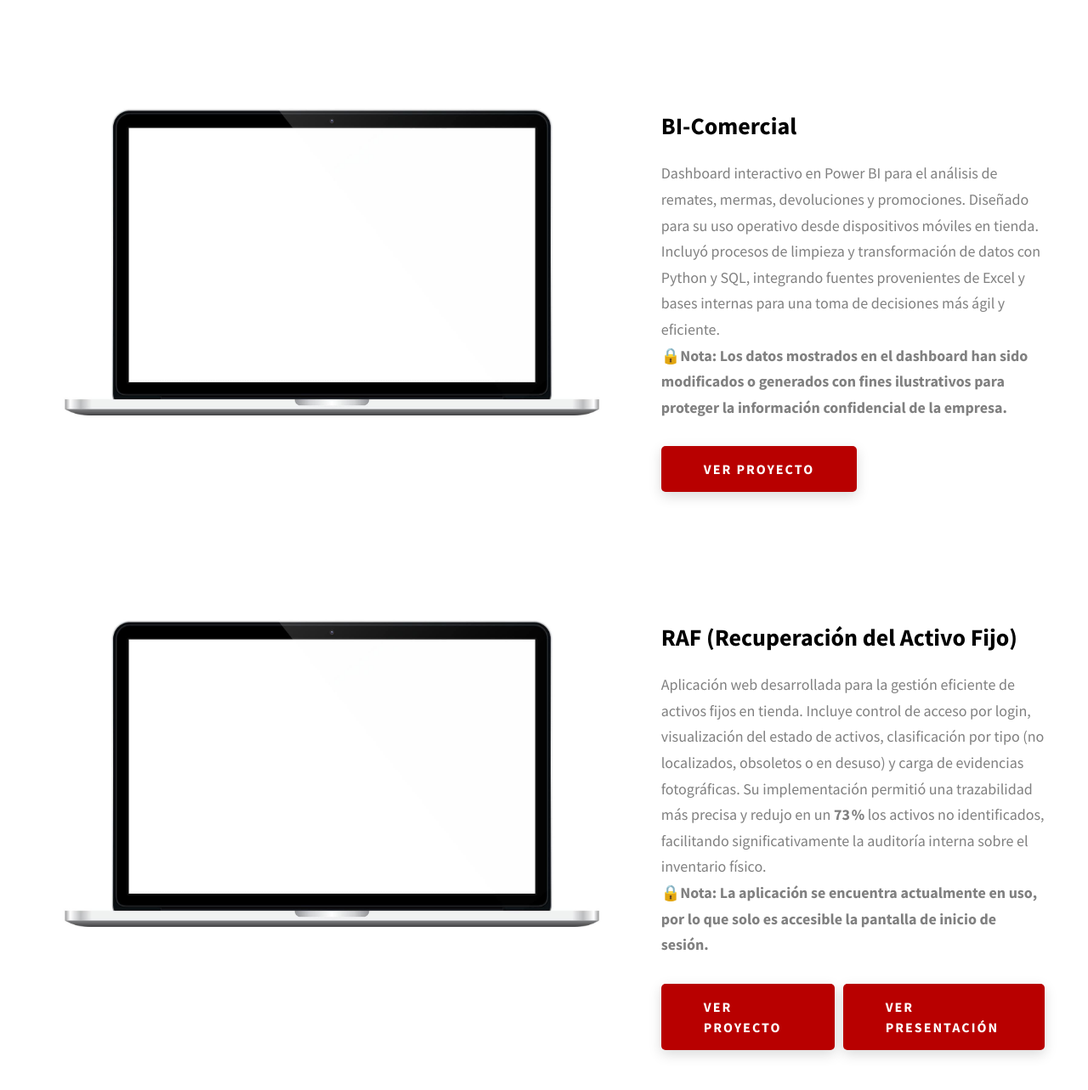
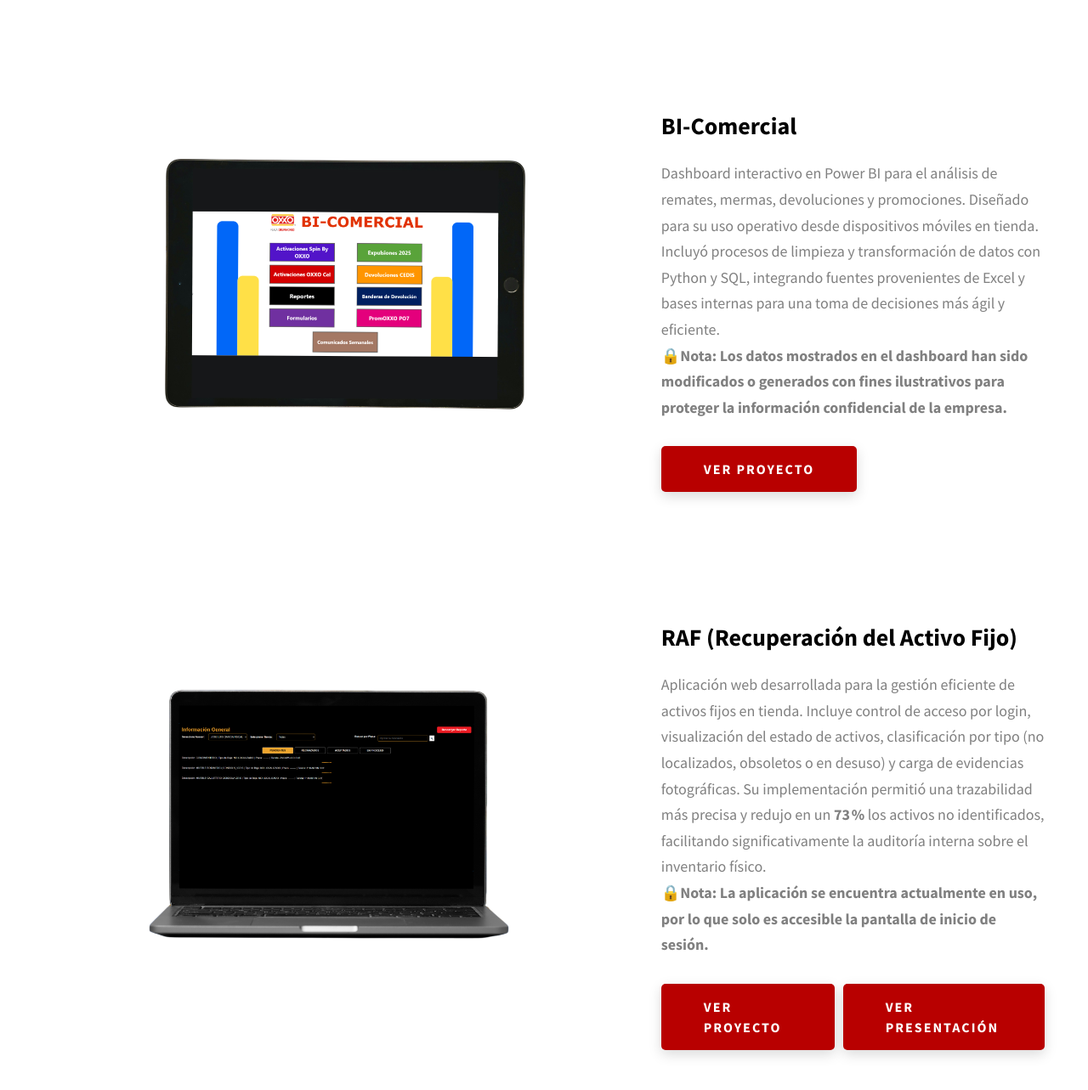
Before and after one commit to Alberto-Picasso/Mi-Portafolio, a website: page index.html in a window 1280 px wide. Shown: the part 2054-3337 px from the top of the page at 85% size. Drawn offline with Linux system fonts and the light colour scheme.

Commit message:
Add project images to Projects section in index.html

```diff
--- a/index.html
+++ b/index.html
@@ -225,8 +225,8 @@
           <div class="projects__row">
             <div class="projects__row-img-cont">
               <img
-                src="./assets/jpeg/project-mockup-example.jpeg"
-                alt="Software Screenshot"
+                src="./assets/jpeg/BI-Comercial.png"
+                alt="BI-Comercial"
                 class="projects__row-img"
                 loading="lazy"
               />
@@ -255,8 +255,8 @@
           <div class="projects__row">
             <div class="projects__row-img-cont">
               <img
-                src="./assets/jpeg/project-mockup-example.jpeg"
-                alt="Software Screenshot"
+                src="./assets/jpeg/RAF.png"
+                alt="RAF (Recuperación del Activo Fijo)"
                 class="projects__row-img"
                 loading="lazy"
               />
```
